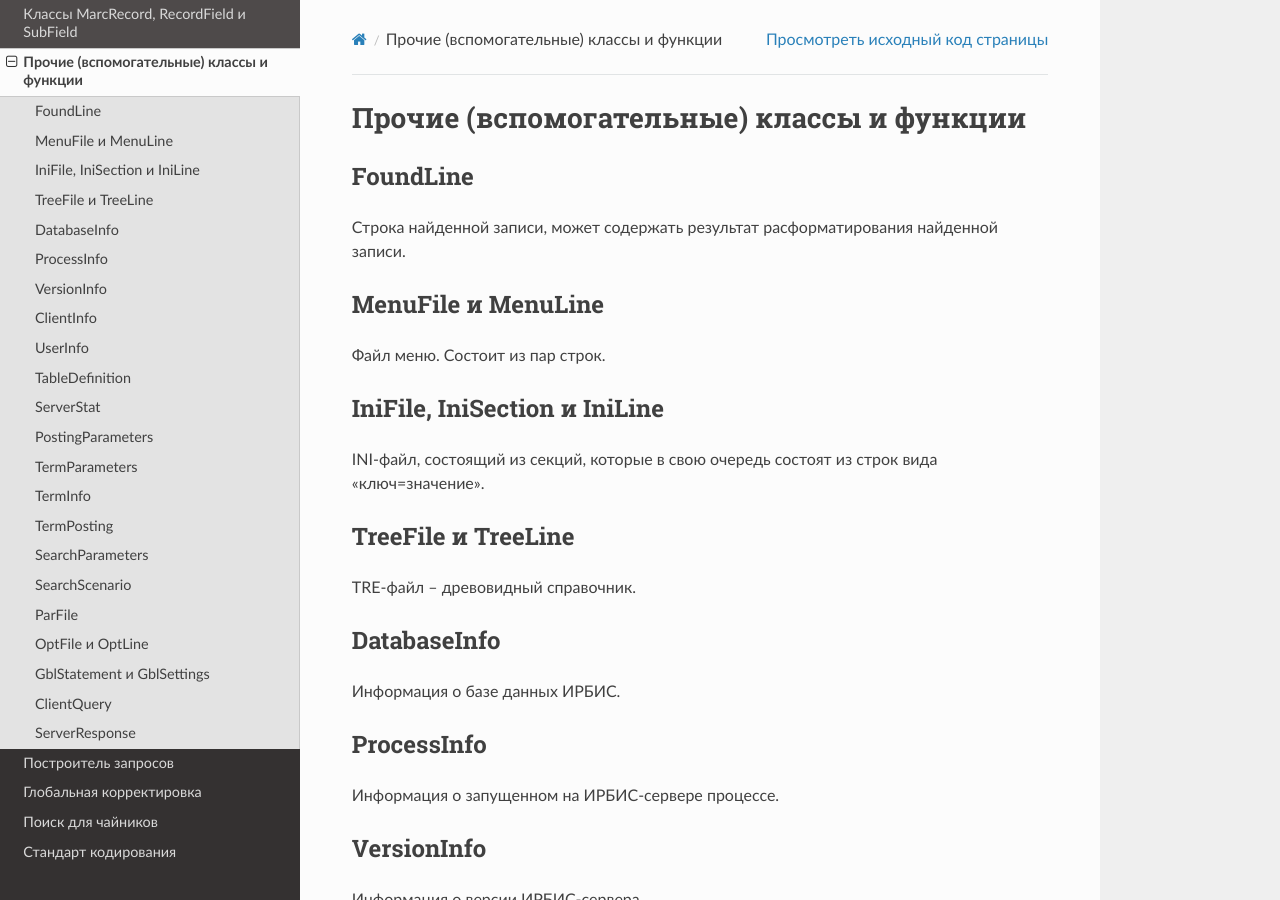
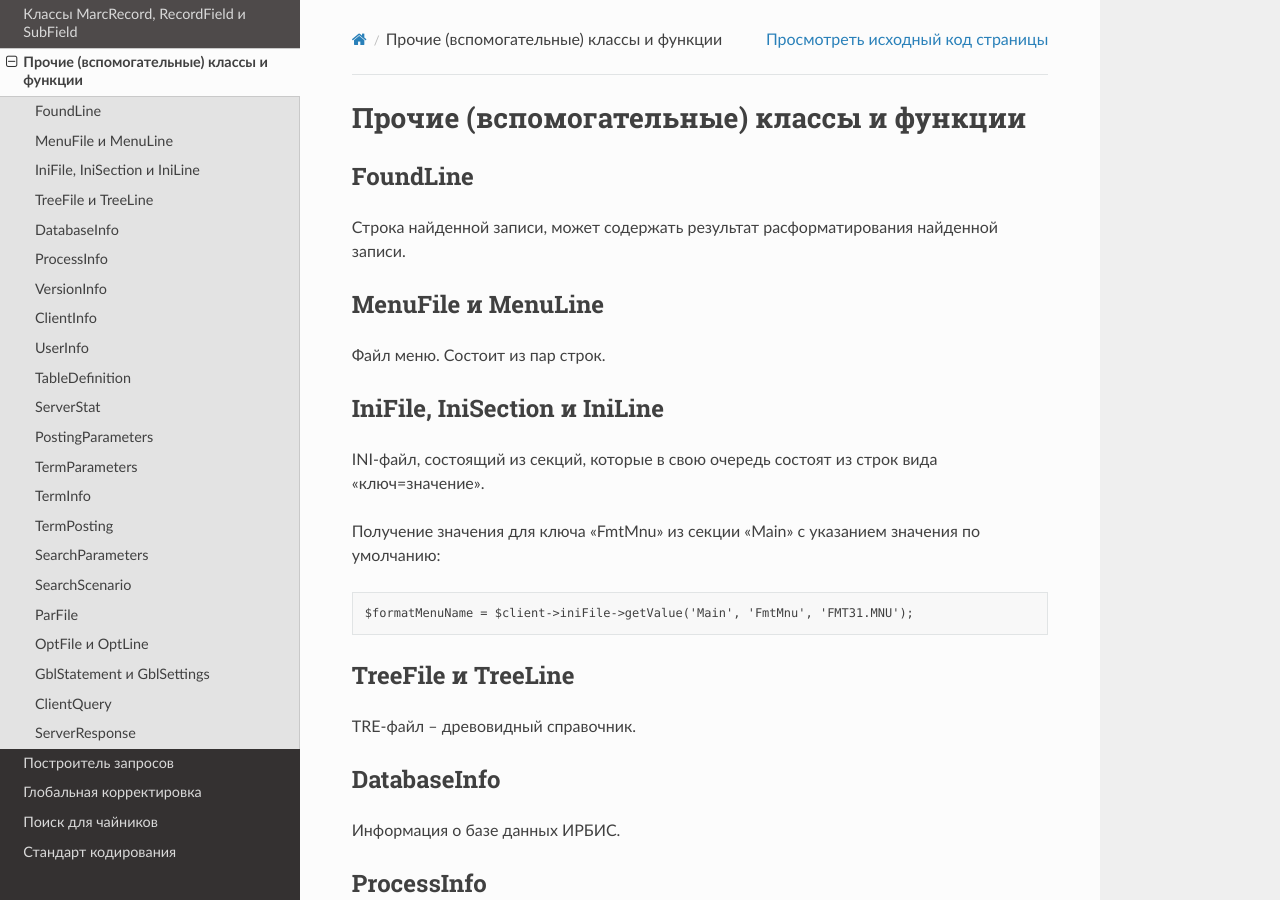
Before and after one commit to amironov73/PhpIrbis, a Sphinx documentation site: the page built from Docs/chapter4.rst, in a window 1280 px wide and 900 px high. Built offline with Sphinx 7.4.7 and the Read the Docs theme 2.0.0, drawn with Linux system fonts in a browser that asks for light colours.

Commit message:
Cosmetic fixes

```diff
--- a/Docs/chapter1.rst
+++ b/Docs/chapter1.rst
@@ -25,7 +25,7 @@
 Установка
 =========
 
-``PhpIrbis`` можно загрузить с GitHub: [https://github.com/amironov73/PhpIrbis](https://github.com/amironov73/PhpIrbis). Подключение `PhpIrbis` к своему проекту в этом случае тривиально: достаточно скачать с GitHub файл `PhpIrbis.php`, положить его рядом с другими файлами с исходным кодом и сослаться на него, например, в директиве `require` или `include`:
+``PhpIrbis`` можно загрузить с GitHub: https://github.com/amironov73/PhpIrbis . Подключение `PhpIrbis` к своему проекту в этом случае тривиально: достаточно скачать с GitHub файл `PhpIrbis.php`, положить его рядом с другими файлами с исходным кодом и сослаться на него, например, в директиве `require` или `include`:
 
 .. code-block:: php
 
--- a/Docs/chapter2.rst
+++ b/Docs/chapter2.rst
@@ -100,7 +100,7 @@ workstation   string    Тип АРМа (см. таблицу ниже)   'C'
     $formatMenuName = $client->iniFile->getValue('Main', 'FmtMnu', 'FMT31.MNU');
 
 
-Полученный с сервера INI-файл хранится в поле ``iniFile``.
+Полученный с сервера INI-файл хранится в поле ``iniFile``. Подробнее о работе с INI-файлами см. главу "Прочие (вспомогательные) классы и функции": :ref:`ini-files`.
 
 Повторная попытка подключения с помощью того же экземпляра ``Irbis\Connection`` игнорируется. При необходимости можно создать другой экземпляр и подключиться с его помощью (если позволяют клиентские лицензии). Аналогично игнорируются повторные попытки отключения от сервера.
 
--- a/Docs/chapter4.rst
+++ b/Docs/chapter4.rst
@@ -12,10 +12,19 @@ MenuFile и MenuLine
 
 Файл меню. Состоит из пар строк.
 
+.. _ini-files:
+
 IniFile, IniSection и IniLine
 =============================
 
 INI-файл, состоящий из секций, которые в свою очередь состоят из строк вида "ключ=значение".
+
+Получение значения для ключа "FmtMnu" из секции "Main" с указанием значения по умолчанию:
+
+.. code-block:: php
+
+    $formatMenuName = $client->iniFile->getValue('Main', 'FmtMnu', 'FMT31.MNU');
+
 
 TreeFile и TreeLine
 ===================
```
Also changed, not shown: 1 other file.
